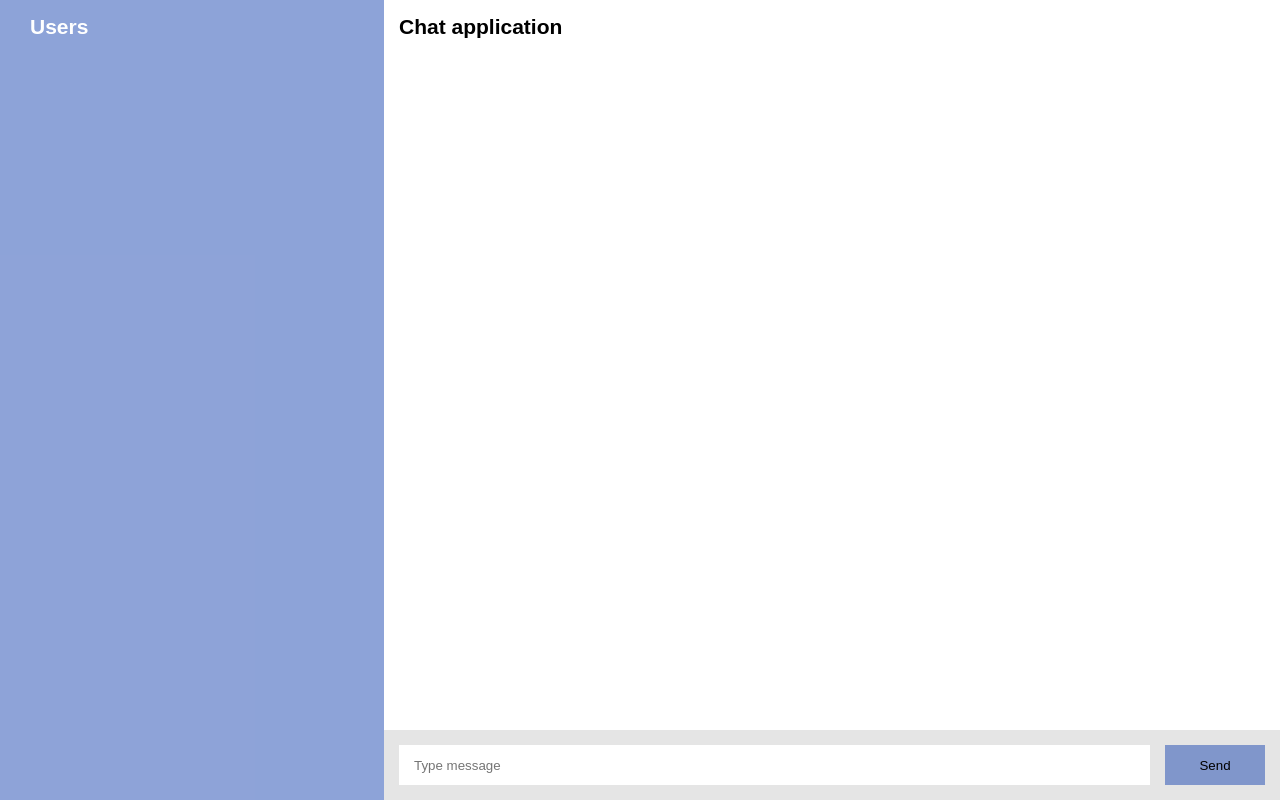
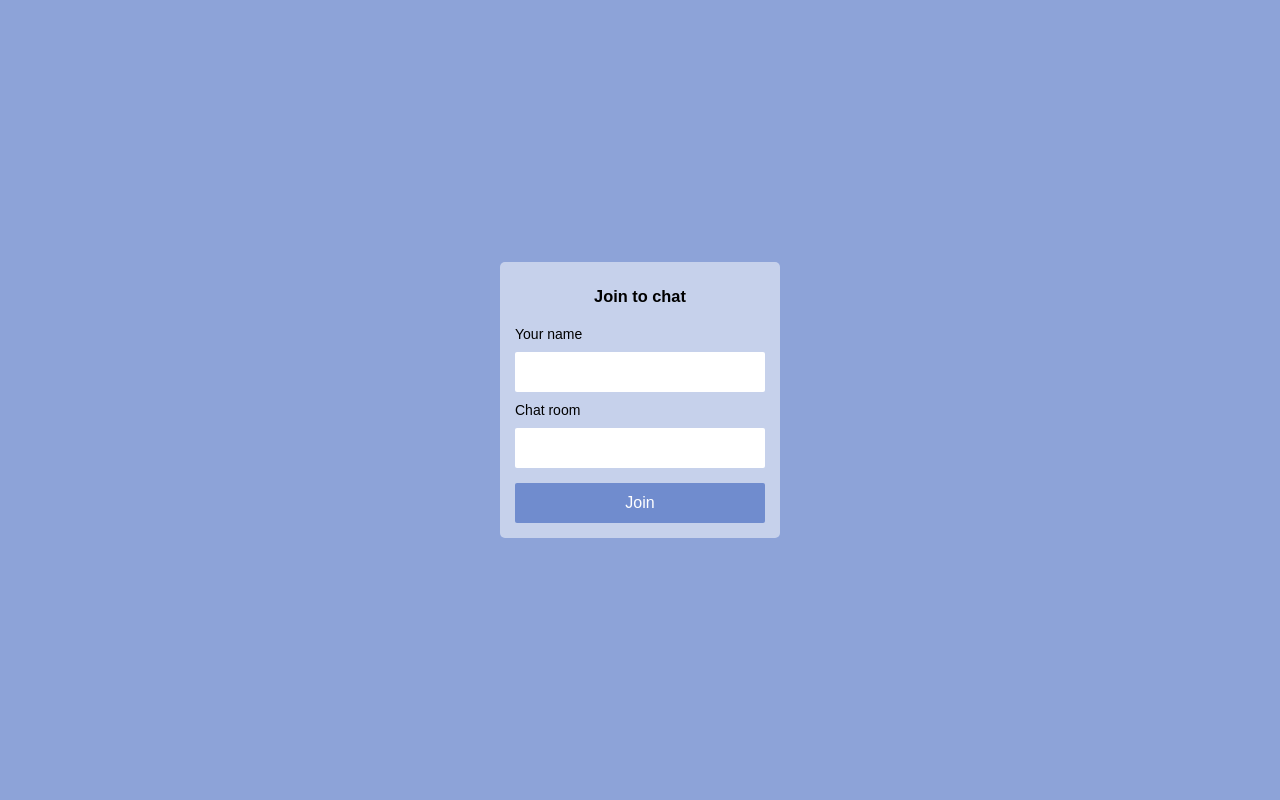
Before and after one commit to pashkoostap/node-course-express-socket.io-app, a website: page public/index.html in a window 1280 px wide. Drawn offline with nearby package versions, Linux system fonts and the light colour scheme; no server answers.

Commit message:
created join page

```diff
--- a/public/css/styles.css
+++ b/public/css/styles.css
@@ -9,6 +9,9 @@ body {
   font-size: 14px;
   font-family: Arial;
   height: 100vh;
+}
+body.join-page {
+  background-color: rgba(29, 72, 178, 0.5);
 }
 ul {
   list-style: none;
@@ -49,6 +52,8 @@ ul {
   border: none;
   height: 40px;
   padding: 0px 15px;
+  border-radius: 3px;
+  border-width: 0px;
 }
 #message-form  button {
   margin-left: 15px;
@@ -57,6 +62,12 @@ ul {
   cursor: pointer;
   flex-shrink: 0;
   width: 100px;
+  border-radius: 3px;
+  color: #fff;
+  transition: opacity 0.3s ease;
+}
+#message-form  button:hover {
+  opacity: 0.7;
 }
 .messages-list {
   padding: 15px;
@@ -64,3 +75,40 @@ ul {
 .messages-list li {
   margin-bottom: 10px;
 }
+.join-form {
+  display: flex;
+  flex-direction: column;
+  background-color: rgba(255, 255, 255, 0.5);
+  max-width: 280px;
+  width: 100%;
+  padding: 15px;
+  margin: auto;
+  border-radius: 5px;
+}
+.join-form h3 {
+  margin: 10px;
+  text-align: center;
+}
+.join-form label {
+  margin: 10px 0px;
+}
+.join-form input {
+  height: 40px;
+  padding: 0px 15px;
+  border-radius: 2px;
+  border-width: 0px;
+}
+.join-form button {
+  height: 40px;
+  margin-top: 15px;
+  background: rgba(29, 72, 178, 0.5);
+  color: #fff;
+  font-size: 16px;
+  border-radius: 2px;
+  border-width: 0px;
+  cursor: pointer;
+  transition: opacity 0.3s ease;
+}
+.join-form button:hover {
+  opacity: 0.7;
+}
--- a/public/index.html
+++ b/public/index.html
@@ -6,24 +6,19 @@
   <meta name="viewport" content="width=device-width, initial-scale=1.0">
   <meta http-equiv="X-UA-Compatible" content="ie=edge">
   <title>Express-socket.io-chat</title>
-  <link rel="stylesheet" href="/css/styles.css">
+    <link rel="stylesheet" href="/css/styles.css">
+
 </head>
 
-<body>
-  <div class="users">
-    <h2>Users</h2>
-  </div>
-  <div class="chat">
-    <h2>Chat application</h2>
-    <ul class="messages-list"></ul>
-    <form id="message-form">
-      <input type="text" placeholder="Type message">
-      <button type="submit" id="send-message">Send</button>
-    </form>
-  </div>
-
-  <script src="/socket.io/socket.io.js"></script>
-  <script src="/js/index.js"></script>
+<body class="join-page">
+  <form action="/chat.html" class="join-form">
+    <h3>Join to chat</h3>
+    <label for="username">Your name</label>
+    <input type="text" id="username">
+    <label for="chat-room">Chat room</label>
+    <input type="text" id="chat-room">
+    <button type="submit">Join</button>
+  </form>
 </body>
 
 </html>
```
Also changed, not shown: public/chat.html (added, +29 -0 lines), public/js/chat.js (renamed from public/js/index.js).
